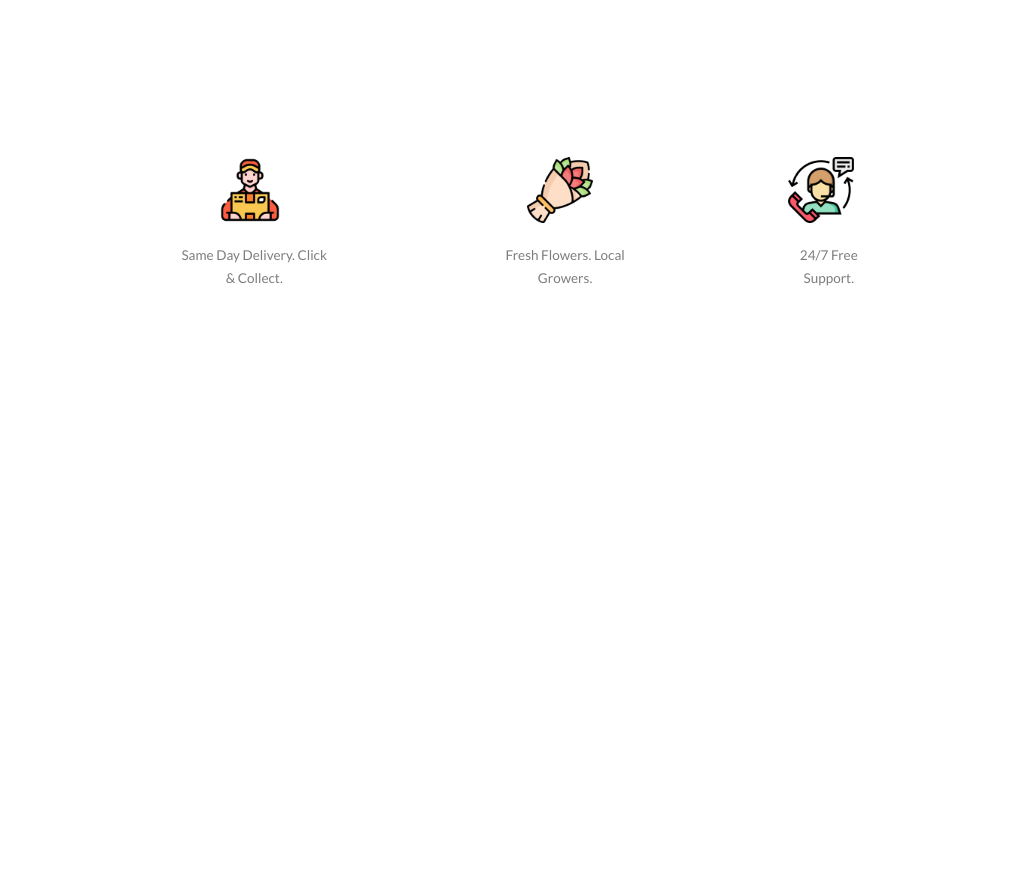
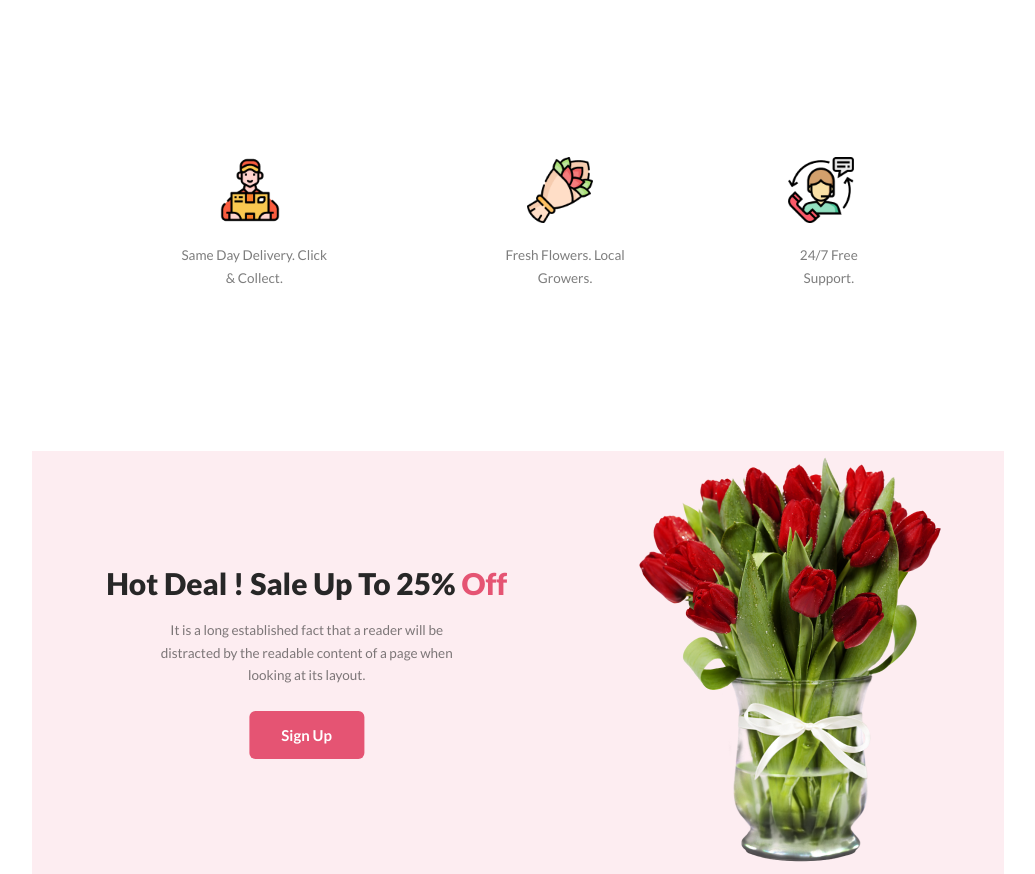
Before and after one commit to AsifRahmanBhuiyan/flower-shop, a plain HTML site: page index.html in a window 1280 px wide. Shown: the part 1350-2224 px from the top of the page, without its empty margins (122-1157 px from the left). Before the commit the page ends 1639 px from the top, so only its background shows below. Drawn offline with Linux system fonts and the light colour scheme.

Commit message:
Hot Deal Section added

```diff
--- a/Styles/style.css
+++ b/Styles/style.css
@@ -118,9 +118,31 @@
     margin-top: 160.5px;
     display: flex;
     justify-content: space-evenly;
+    margin-bottom: 161.25px;
 }
 
 .featured-foot img{
     height: 66px;
     width: 66px;
 }
+
+
+/* Hot Deal Section Style */
+
+#hot-deal-section{
+    background: rgba(229, 84, 115, 0.10);
+    display: flex;
+    align-items: center;
+    justify-content: space-around;
+}
+
+.hot-deal-text .off{
+    color: #E55473;
+}
+
+.hot-deal-text button{
+    margin-top: 24px;
+    position: relative;
+    left: 50%;
+    transform: translate(-50%);
+}
--- a/index.html
+++ b/index.html
@@ -63,6 +63,16 @@
             </div>
         </section>
 
+        <section id="hot-deal-section" class="container">
+            <div class="hot-deal-text">
+                <h3 class="common-heading">Hot Deal ! Sale Up To 25% <span class="off">Off</span></h3>
+                <p class="common-paragraph">It is a long established fact that a reader will be distracted by the readable content of a page when looking at its layout.</p>
+                <button class="common-button">Sign Up</button>
+            </div>
+            <div class="hot-deal-image">
+                <img src="Assets/Images/pngwing 8.png" alt="">
+            </div>
+        </section>
     </main>
 </body>
 </html>
```
